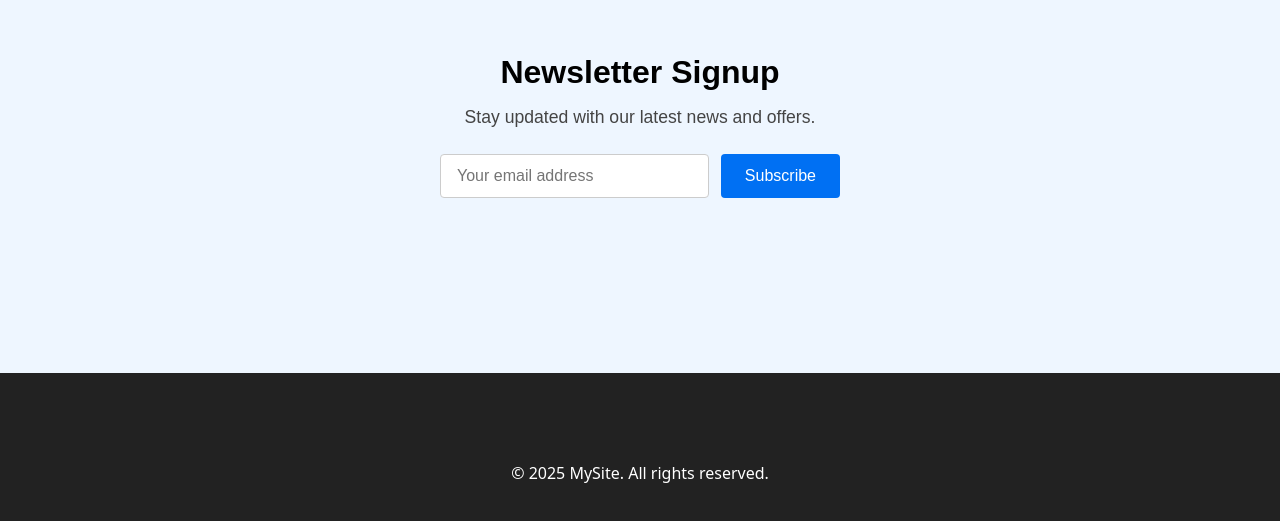
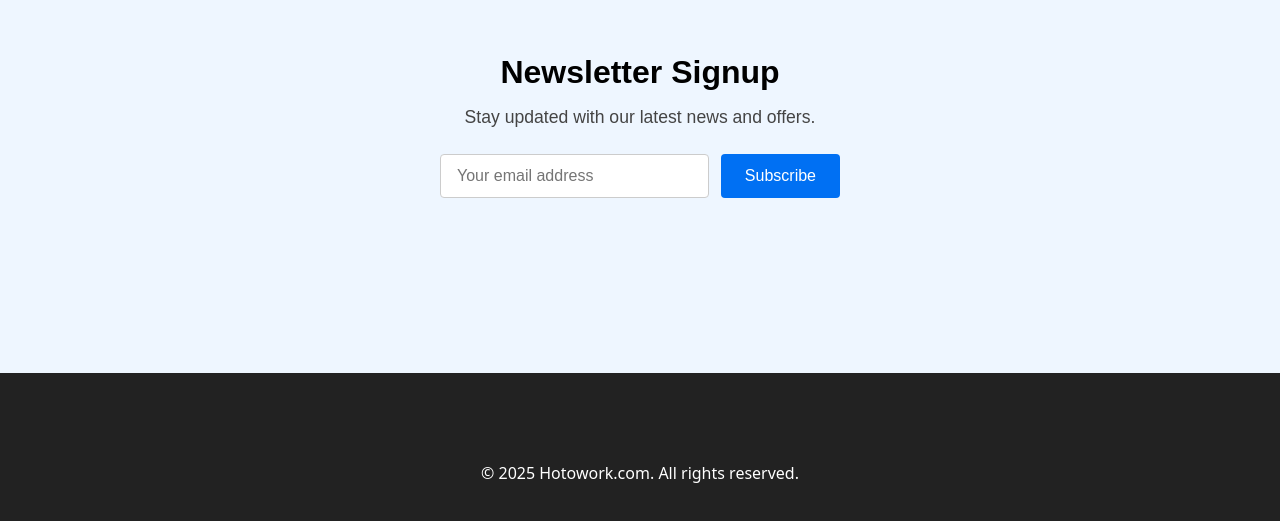
Before and after one commit to amarkantku/ATF-First-and-Lazy-Load, a React (Vite) app: page / in a window 1280 px wide. Shown: the part 2664-3185 px from the top of the page. Built offline with nearby package versions, Linux system fonts and the light colour scheme.

Commit message:
ATF:footer updated

```diff
--- a/src/components/Footer.tsx
+++ b/src/components/Footer.tsx
@@ -9,7 +9,7 @@ const Footer = () => (
       alignItems: "center",
     }}
   >
-    © 2025 MySite. All rights reserved.
+    © 2025 Hotowork.com. All rights reserved.
   </footer>
 );
 
```
